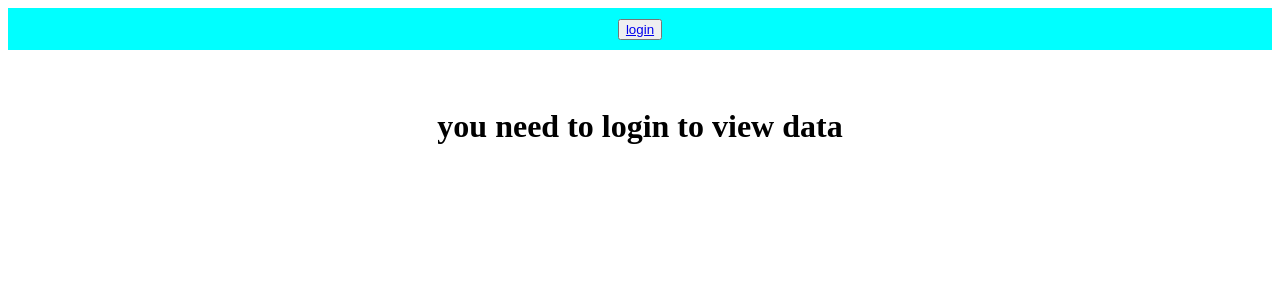
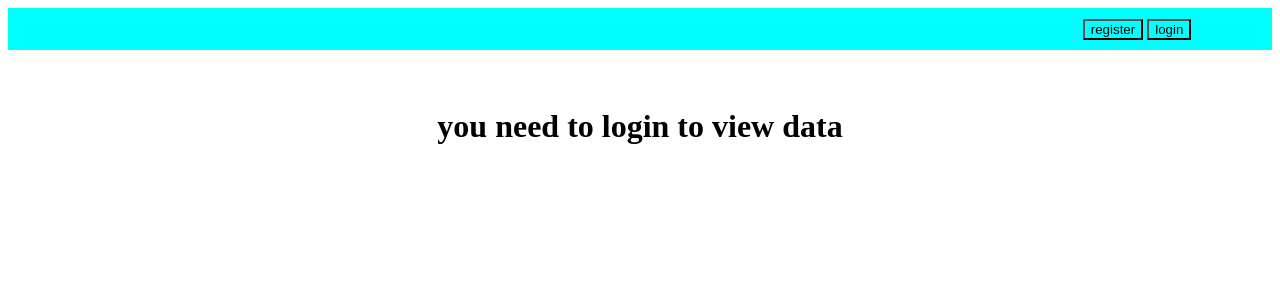
Before and after one commit to saikumargurugu/django, a Django app: page /home/ in a window 1280 px wide. Shown: the top 300 px of the page. Run offline with Django 3.2, Linux system fonts and the light colour scheme.

Commit message:
Add files via upload

```diff
--- a/mypro/studentdata/templates/see/add.html
+++ b/mypro/studentdata/templates/see/add.html
@@ -1,5 +1,7 @@
 {% extends 'see/layout.html' %}
   {% block content %}
+  <br>
+  <br>
   <center>
   <table>
     <form method="POST" action="">
--- a/mypro/studentdata/templates/see/layout.html
+++ b/mypro/studentdata/templates/see/layout.html
@@ -3,11 +3,11 @@
 <style>
 td{
     padding: 4pt;
+    border: round ;
 }
 .nav{
     background-color: aqua;
     padding: 8pt;
-
 }
 th{
     background-color: green;
@@ -18,6 +18,15 @@ tr:hover{
 tr{
     background-color: aqua;
 }
+.reg{
+    margin-left: 80% ;
+}
+button{
+    background-color: aqua;
+}
+button:hover{
+    background-color:darkcyan ;
+}
 
 
 </style>
@@ -26,11 +35,12 @@ tr{
     <body align="center">
         <div class="nav" >
         {% if user.is_authenticated %}
-        <button ><a href="/home">HOME</a></button>
-        <button ><a href="add">add data</a></button>
-        <button ><a href="/logout">logout</a></button>
+        <a href="/home" class="reg"><button>HOME</button></a>
+        <a href="{% url 'add'%}" ><button >add data</button></a>
+        <a href="/logout"><button >logout</button></a>
         {% else %}
-        <button ><a href="/login">login</a></button>
+       <a href="/register" class="reg" > <button class="bt">register</button></a>
+        <a href="/login"><button  align="left">login</button></a>
         {% endif %}
             {% if messages %}
             <ul class="messages">
```
Also changed, not shown: mypro/studentdata/serializers.py (added, +7 -0 lines).
